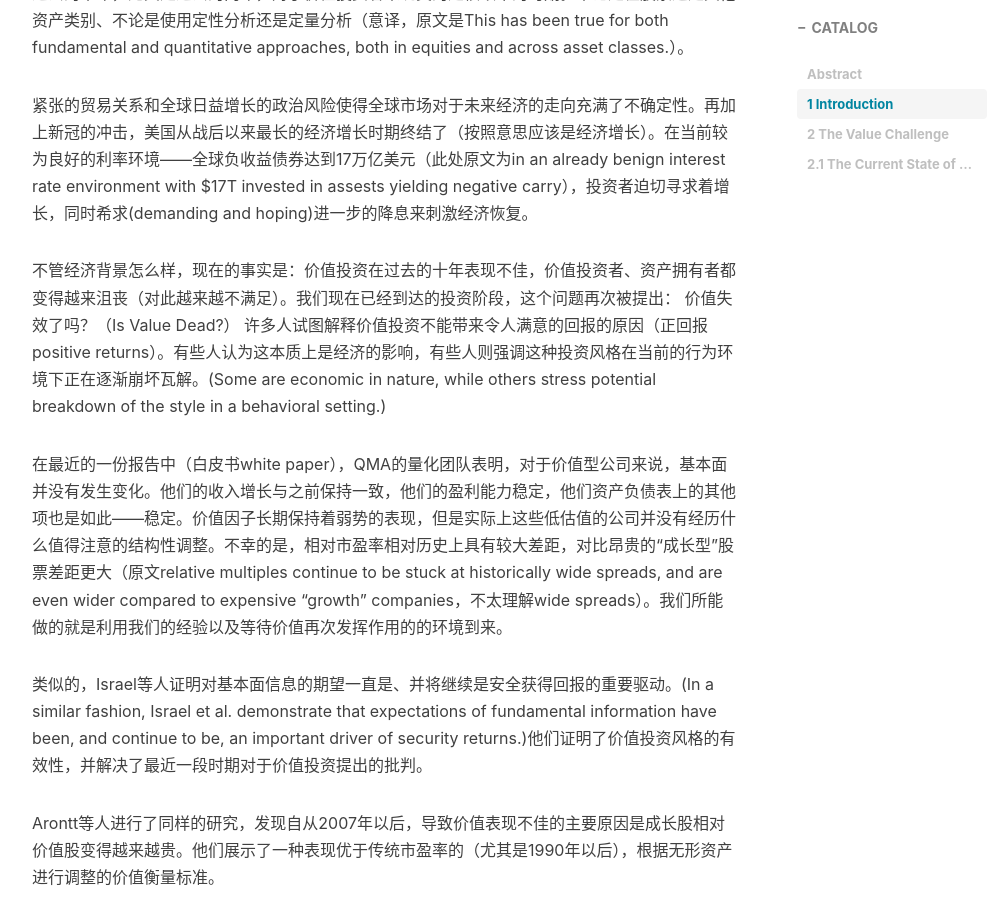
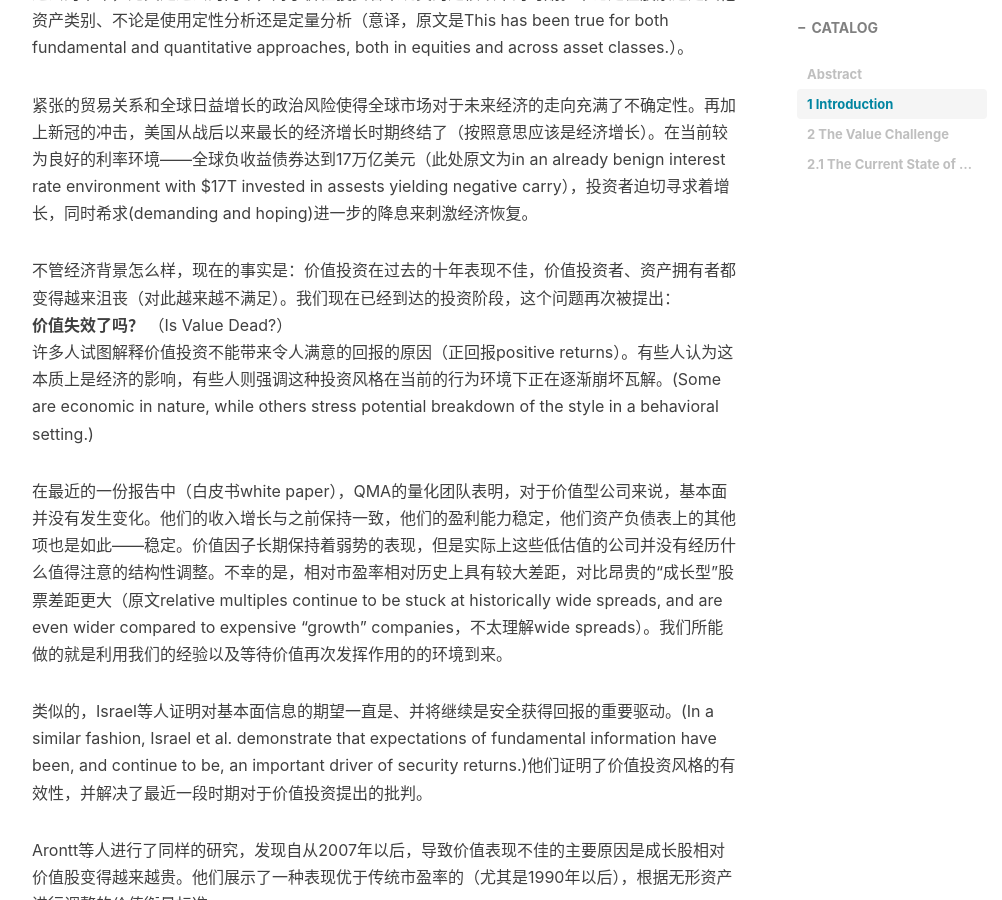
Before and after one commit to zhykirby/zhykirby.github.io, a Jekyll site: the page built from _posts/2021-03-08-【翻译】系好您的“价值”腰带：“成长”可以带您狂奔.md, in a window 1280 px wide and 900 px high, scrolled down 945 px. Shown: the whole window, without its empty margins (233-1235 px from the left). Built offline with Jekyll 4.4.1, drawn with Linux system fonts in a browser that asks for light colours; nearby versions of some CDN libraries; comment, search, counter and statistics services are not loaded.

Commit message:
update:new line and bold it

```diff
--- a/_posts/2021-03-08-【翻译】系好您的“价值”腰带：“成长”可以带您狂奔.md
+++ b/_posts/2021-03-08-【翻译】系好您的“价值”腰带：“成长”可以带您狂奔.md
@@ -25,7 +25,7 @@ tags:
 紧张的贸易关系和全球日益增长的政治风险使得全球市场对于未来经济的走向充满了不确定性。再加上新冠的冲击，美国从战后以来最长的经济增长时期终结了（按照意思应该是经济增长）。在当前较为良好的利率环境——全球负收益债券达到17万亿美元（此处原文为in an already benign interest rate environment with $17T invested in assests yielding negative carry），投资者迫切寻求着增长，同时希求(demanding and hoping)进一步的降息来刺激经济恢复。
 
 不管经济背景怎么样，现在的事实是：价值投资在过去的十年表现不佳，价值投资者、资产拥有者都变得越来沮丧（对此越来越不满足）。我们现在已经到达的投资阶段，这个问题再次被提出：
-价值失效了吗？（Is Value Dead?）
+__价值失效了吗？__ （Is Value Dead?）
 许多人试图解释价值投资不能带来令人满意的回报的原因（正回报positive returns）。有些人认为这本质上是经济的影响，有些人则强调这种投资风格在当前的行为环境下正在逐渐崩坏瓦解。(Some are economic in nature, while others stress potential breakdown of the style in a behavioral setting.)
 
 在最近的一份报告中（白皮书white paper），QMA的量化团队表明，对于价值型公司来说，基本面并没有发生变化。他们的收入增长与之前保持一致，他们的盈利能力稳定，他们资产负债表上的其他项也是如此——稳定。价值因子长期保持着弱势的表现，但是实际上这些低估值的公司并没有经历什么值得注意的结构性调整。不幸的是，相对市盈率相对历史上具有较大差距，对比昂贵的“成长型”股票差距更大（原文relative multiples continue to be stuck at  historically wide spreads, and are even wider compared to expensive “growth” companies，不太理解wide spreads）。我们所能做的就是利用我们的经验以及等待价值再次发挥作用的的环境到来。
```
